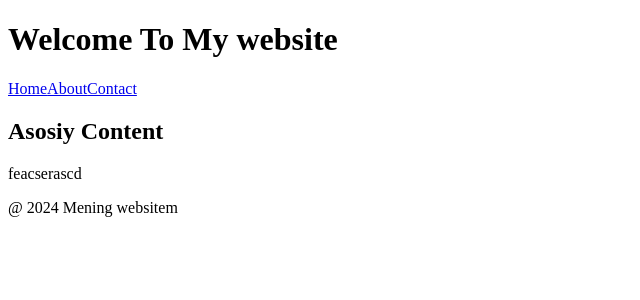
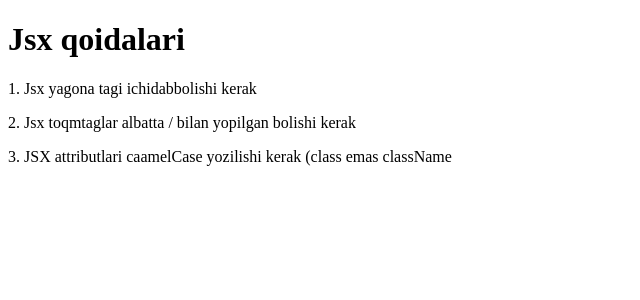
Before and after one commit to TemirovaAzima/react-dars, a React (Vite) app: page / in a window 1280 px wide. Shown: the top 300 px of the page, without its empty margins (0-640 px from the left). Built offline with nearby package versions, Linux system fonts and the light colour scheme.

Commit message:
JSXRules end

```diff
--- a/src/App.jsx
+++ b/src/App.jsx
@@ -1,13 +1,9 @@
 import React from 'react'
-import Header from "./components/Header.jsx"
-import MainContent from'./components/MainContent.jsx'
-import {Footer} from './components/Footer.jsx'
+import JsxRules from './components/JsxRules.jsx'
 function App(){
     return(
         <div>
-            <Header/>
-            <MainContent/>
-            <Footer/>
+        <JsxRules/>
         </div>
     )
 }
--- a/src/components/Footer.jsx
+++ /dev/null
@@ -1,7 +0,0 @@
-export const Footer =()=>{
-    return(
-        <footer>
-            <p>@ 2024 Mening  websitem</p>
-        </footer>
-    )
-}
--- a/src/components/Header.jsx
+++ /dev/null
@@ -1,14 +0,0 @@
-import React from 'react'
-const Header =()=>{
-    return(
-        <header>
-            <h1>Welcome To My website </h1>
-            <nav>
-                <a href="#">Home</a>
-                <a href="#">About</a>
-                <a href="#">Contact</a>
-            </nav>
-        </header>
-    )
-}
-export default Header
--- /dev/null
+++ b/src/components/JsxRules.jsx
@@ -0,0 +1,13 @@
+import React from 'react'
+
+const JsxRules =()=>{
+    return(
+        <div>
+            <h1>Jsx qoidalari</h1>
+            <p>1. Jsx yagona tagi ichidabbolishi kerak</p>
+            <p>2. Jsx toqmtaglar albatta / bilan yopilgan bolishi kerak</p>
+            <p>3. JSX attributlari caamelCase yozilishi kerak (class emas className</p>
+        </div>
+    )
+}
+export default JsxRules
--- a/src/components/MainContent.jsx
+++ /dev/null
@@ -1,10 +0,0 @@
-import React from 'react'
-const MainContent=()=>{
-    return(
-        <main>
-            <h2>Asosiy Content</h2>
-            <p>feacserascd</p>
-        </main>
-    )
-}
-export default MainContent
```
